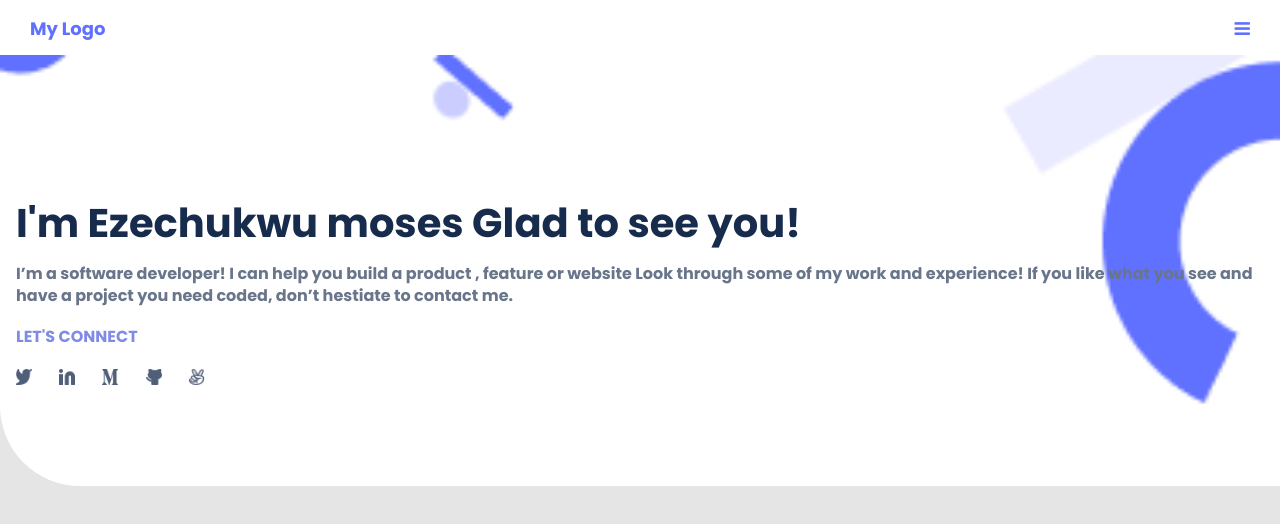
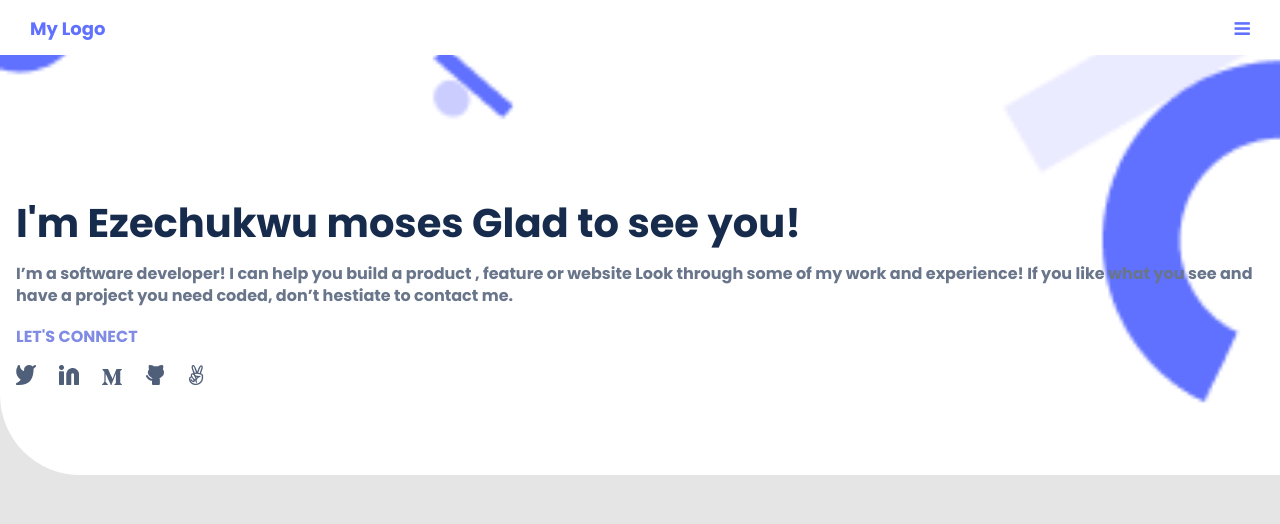
Before and after one commit to Moses-chibuike/Portfolio-microverse, a website: page index.html in a window 1280 px wide. Drawn offline with Linux system fonts and the light colour scheme.

Commit message:
linter error fix

```diff
--- a/style.css
+++ b/style.css
@@ -8,14 +8,14 @@ body {
   margin: 0;
   padding: 0;
   background: #e5e5e5;
-  font-family: Poppins, sans-serif;
+  font-family: "Poppins", sans-serif;
   font-weight: 400;
   font-size: 16px;
   color: black;
 }
 
 a {
-  font-family: Poppins, sans-serif;
+  font-family: "Poppins", sans-serif;
   font-weight: 700;
   font-size: 18px;
   text-decoration: none;
@@ -99,7 +99,7 @@ header {
   margin: 0 0 0 16px;
 }
 
-.icon-tag a img {
+.icon-tag {
   width: 1rem;
   height: 1rem;
 }
```
